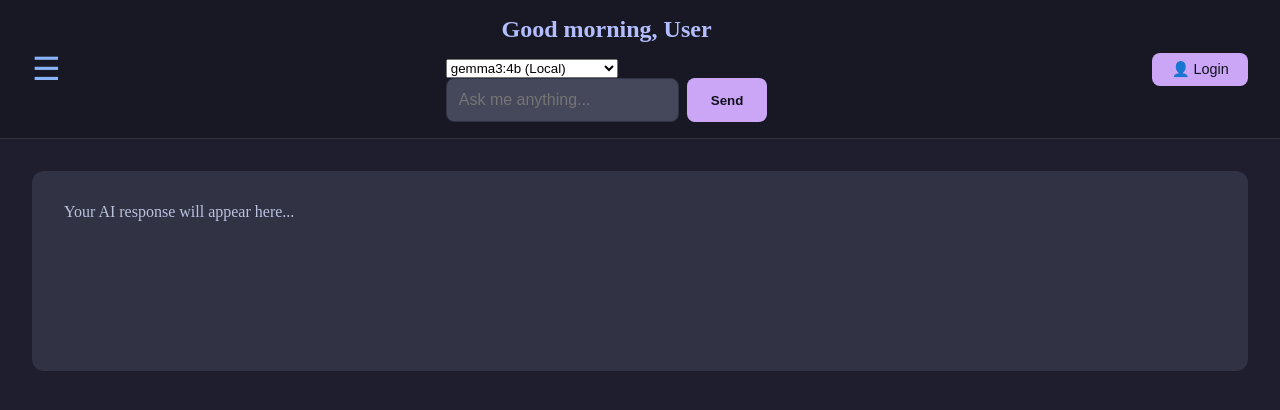
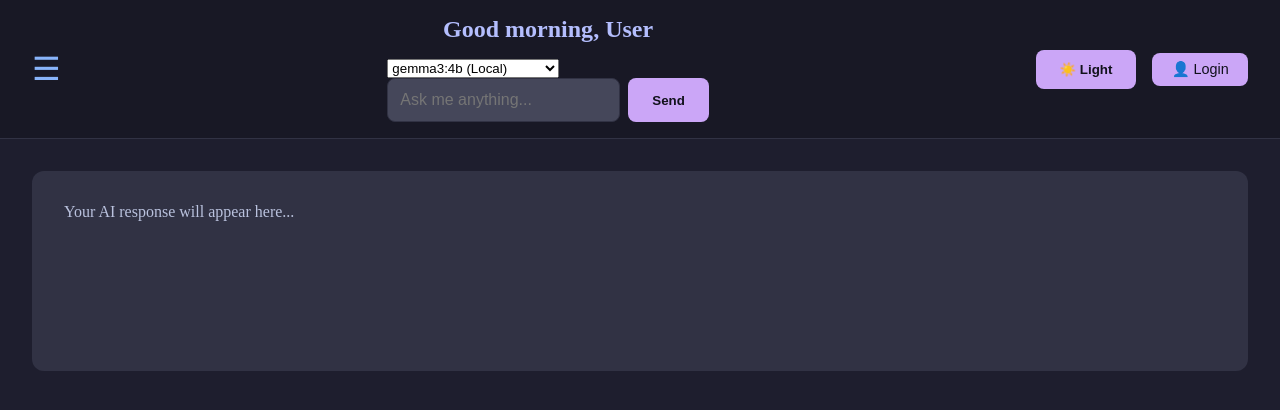
Before and after one commit to ShivrajN727/meka, a React (Vite) app: page / in a window 1280 px wide. Shown: the top 410 px of the page. Built offline with nearby package versions, Linux system fonts and the light colour scheme.

Commit message:
feat: add theme picker and model selection

```diff
--- a/src/colors.css
+++ b/src/colors.css
@@ -30,3 +30,19 @@
     --ctp-lavender: #b4befe;
 
 }
+
+.theme-light {
+    --ctp-crust: #dce0e8;
+    --ctp-mantle: #e6e9ef;
+    --ctp-base: #eff1f5;
+    --ctp-surface0: #ccd0da;
+    --ctp-surface1: #bcc0cc;
+    --ctp-surface2: #acb0be;
+    --ctp-text: #4c4f69;
+    --ctp-subtext1: #5c5f77;
+    --ctp-subtext0: #6c6f85;
+    --ctp-mauve: #8839ef;
+    --ctp-pink: #ea76cb;
+    --ctp-blue: #1e66f5;
+    --ctp-lavender: #7287fd;
+}
--- a/src/pages/Landing.jsx
+++ b/src/pages/Landing.jsx
@@ -7,8 +7,6 @@ import AIOutput from '../components/AIOutput';
 import FlyoutPanel from '../components/FlyoutPanel';
 import AuthModal from '../components/AuthModal';
 import './Landing.css';
-
-
 
 const Landing = () => {
   const [isFlyoutOpen, setIsFlyoutOpen] = useState(false);
@@ -20,10 +18,15 @@ const Landing = () => {
   const [refreshHistory, setRefreshHistory] = useState(0);
   const [loading, setLoading] = useState(false);
   const [error, setError] = useState('');
+  const [selectedModel, setSelectedModel] = useState('ollama');
+  const [theme, setTheme] = useState('dark');
 
+  const toggleTheme = () => {
+    const newTheme = theme === 'dark' ? 'light' : 'dark';
+    setTheme(newTheme);
+    document.documentElement.className = newTheme === 'light' ? 'theme-light' : '';
+  };
 
-
-  // Restore session on page load
   useEffect(() => {
     const storedUser = localStorage.getItem('username');
     if (storedUser) {
@@ -33,11 +36,9 @@ const Landing = () => {
     }
   }, []);
 
-  // Load conversation history when logged in or refreshHistory changes
   useEffect(() => {
     console.log('Loading history, isLoggedIn:', isLoggedIn, 'username:', username);
     if (!isLoggedIn || !username) return;
-    //avoid bug overlay
     if (messages.length > 0) return;
 
     const loadHistory = async () => {
@@ -69,7 +70,6 @@ const Landing = () => {
     setIsLoggedIn(true);
     setUsername(userData.username);
     localStorage.setItem('username', userData.username);
-    // Force history reload
     setRefreshHistory(prev => prev + 1);
   };
 
@@ -90,7 +90,6 @@ const Landing = () => {
     setError('');
     setLoading(true);
 
-    // Optimistically add user message
     setMessages(prev => [...prev, { role: 'user', content: prompt }]);
 
     try {
@@ -98,6 +97,7 @@ const Landing = () => {
         prompt,
         username: isLoggedIn ? username : null,
         conversationId: isLoggedIn ? conversationId : null,
+        model: selectedModel,
       };
       const res = await fetch('http://localhost:3001/api/chat', {
         method: 'POST',
@@ -111,12 +111,10 @@ const Landing = () => {
       if (isLoggedIn && data.conversationId && !conversationId) {
         setConversationId(data.conversationId);
       }
-      // Refresh history to update the side panel
       setRefreshHistory(prev => prev + 1);
     } catch (err) {
       console.error(err);
       setError(err.message);
-      // Optionally remove the optimistically added user message
       setMessages(prev => prev.slice(0, -1));
     } finally {
       setLoading(false);
@@ -146,9 +144,12 @@ const Landing = () => {
         </div>
         <div className="top-center">
           <Greeting username={username} />
-          <PromptInput onSend={handleSend} loading={loading} error={error} />
+          <PromptInput onSend={handleSend} loading={loading} error={error} selectedModel={selectedModel} onModelChange={setSelectedModel} />
         </div>
-        <div className="top-right">
+        <div className="top-right" style={{ display: 'flex', alignItems: 'center', gap: '1rem' }}>
+          <button onClick={toggleTheme} className="prompt-submit">
+            {theme === 'dark' ? '☀️ Light' : '🌙 Dark'}
+          </button>
           <AccountIcon onLoginClick={openAuthModal} onLogout={handleLogout} isLoggedIn={isLoggedIn} />
         </div>
       </header>
```
Also changed, not shown: 1 other file (tests, documents, lock files or other folders).
